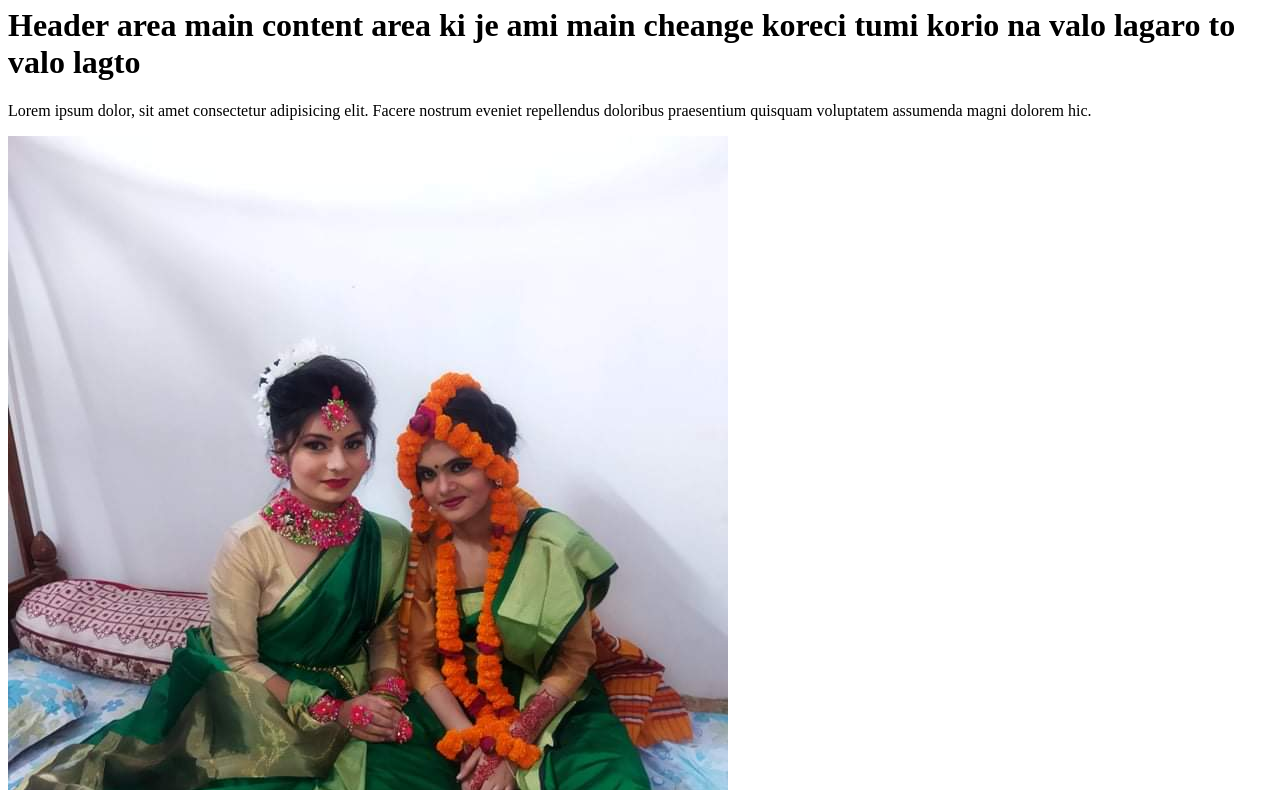
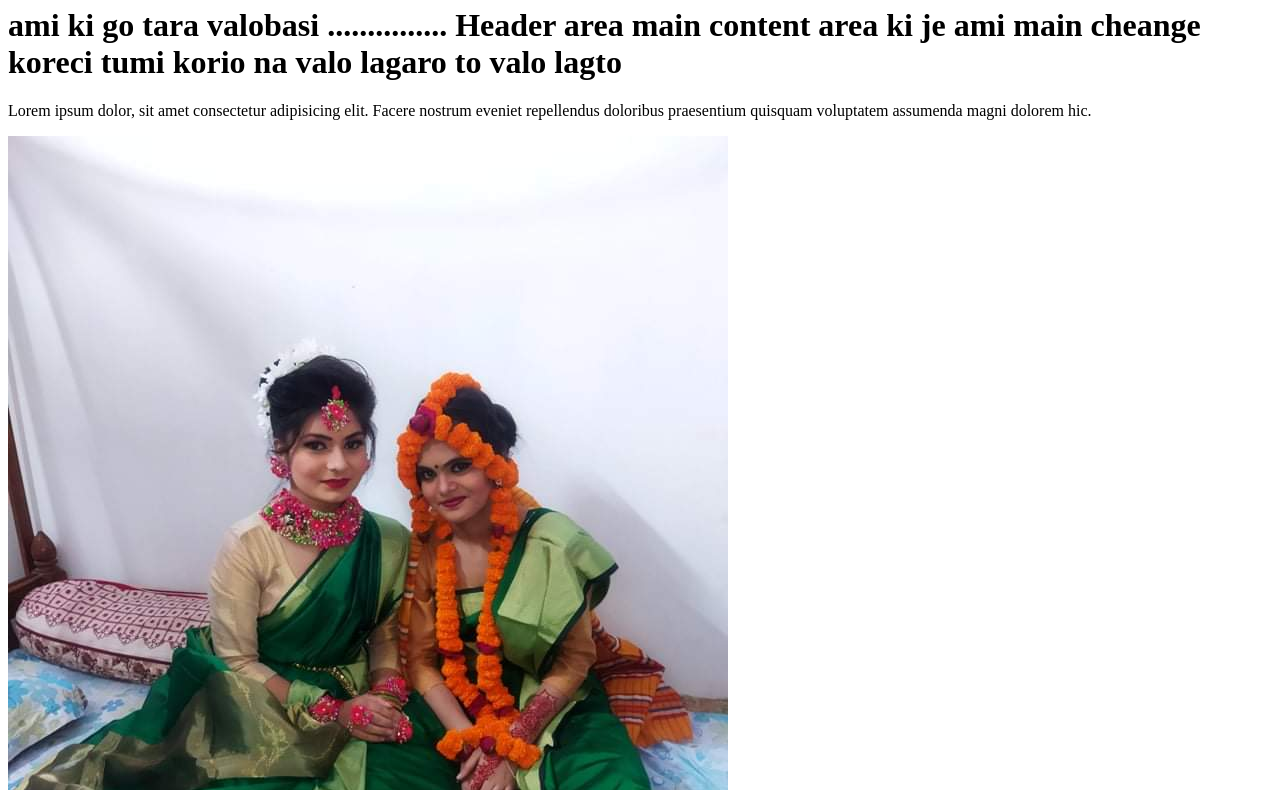
Before and after one commit to rakibthpi/gibu, a plain HTML site: page index.html in a window 1280 px wide. Shown: the part 107-897 px from the top of the page. Drawn offline with Linux system fonts and the light colour scheme.

Commit message:
cfg first change

```diff
--- a/index.html
+++ b/index.html
@@ -11,7 +11,7 @@
     <h1>This is a heading file test </h1>
 
     <div class="config_area_akhane_korbo">
-        <h1>Header area main content area ki je ami main cheange koreci tumi korio na valo lagaro to valo lagto </h1>
+        <h1>ami ki go tara valobasi ............... Header area main content area ki je ami main cheange koreci tumi korio na valo lagaro to valo lagto </h1>
         <p>Lorem ipsum dolor, sit amet consectetur adipisicing elit. Facere nostrum eveniet repellendus doloribus praesentium quisquam voluptatem assumenda magni dolorem hic.</p>
     </div>
 
```
